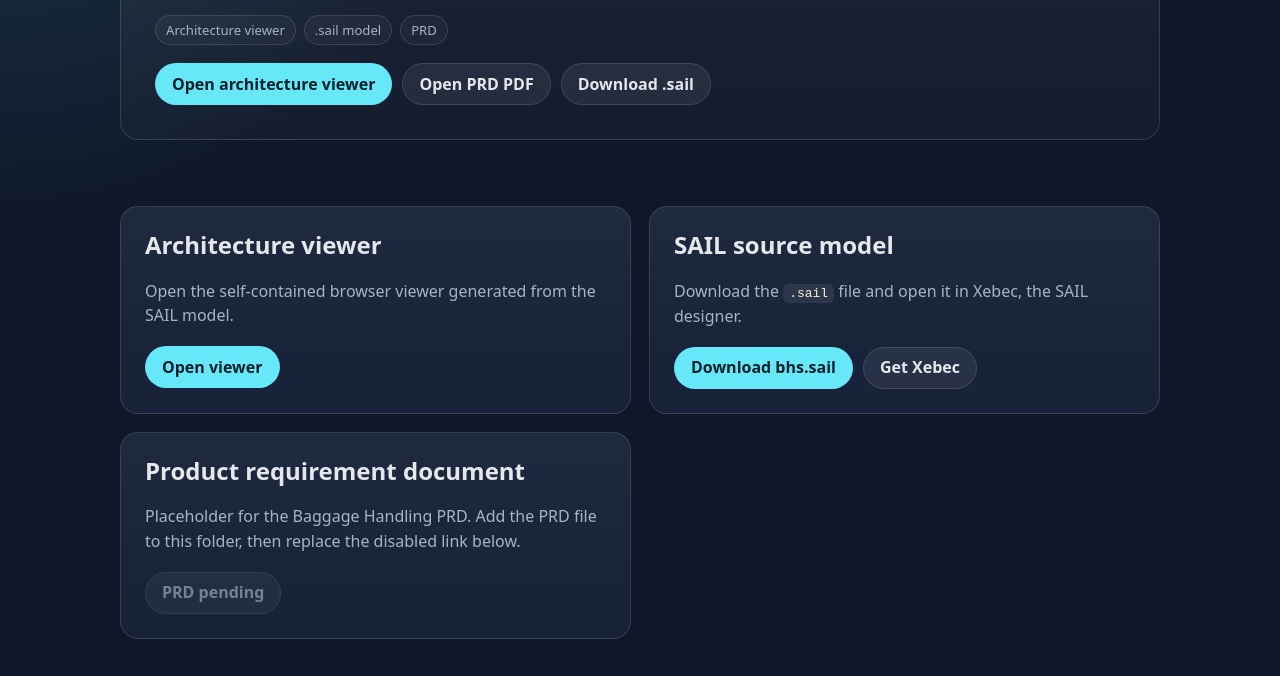
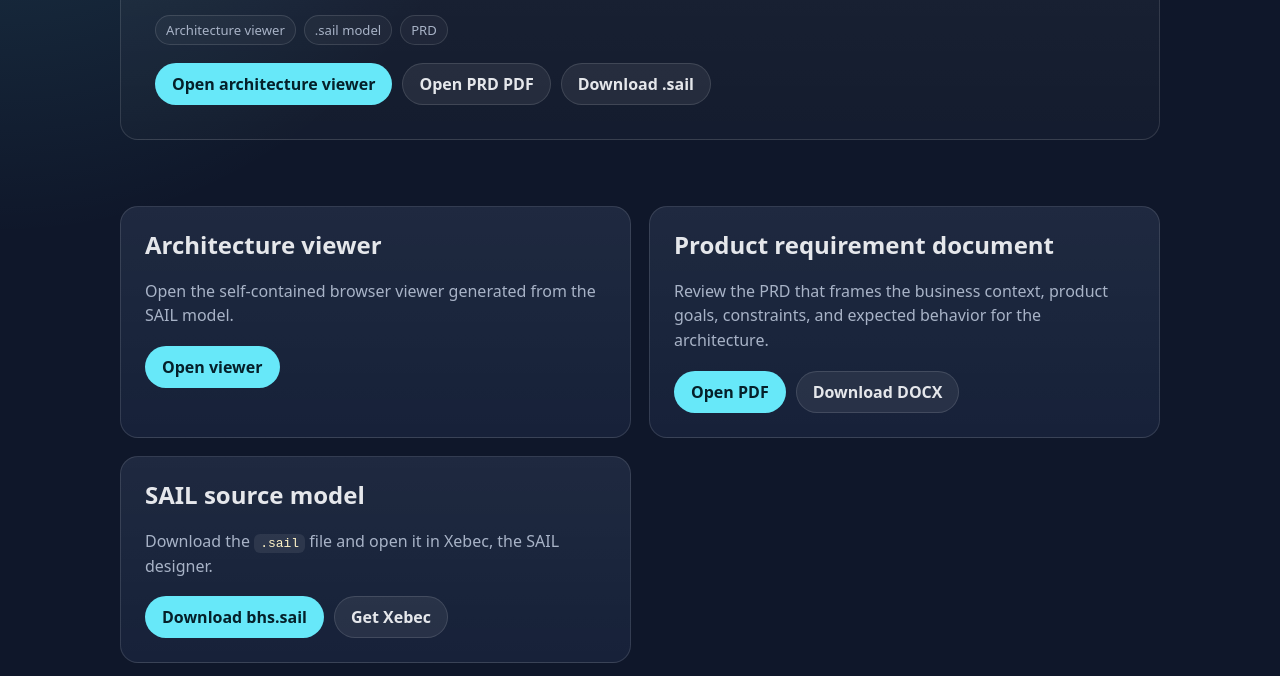
Before and after one commit to thesimmermon/SAIL-Framework, a plain HTML site: page docs/examples/BaggageHandling/index.html in a window 1280 px wide. Shown: the part 276-952 px from the top of the page. Drawn offline with Linux system fonts and the light colour scheme.

Commit message:
Getting the file references correct

```diff
--- a/docs/examples/BaggageHandling/index.html
+++ b/docs/examples/BaggageHandling/index.html
@@ -240,6 +240,18 @@
         </article>
 
         <article class="card">
+          <h2>Product requirement document</h2>
+          <p>
+            Review the PRD that frames the business context, product goals,
+            constraints, and expected behavior for the architecture.
+          </p>
+          <div class="actions">
+            <a class="button primary" href="BaggageHandingPRD.pdf">Open PDF</a>
+            <a class="button" href="BaggageHandingPRD.docx" download>Download DOCX</a>
+          </div>
+        </article>
+
+        <article class="card">
           <h2>SAIL source model</h2>
           <p>
             Download the <code>.sail</code> file and open it in Xebec, the SAIL designer.
@@ -250,23 +262,6 @@
           </div>
         </article>
 
-        <article class="card">
-          <h2>Product requirement document</h2>
-          <p>
-            Placeholder for the Baggage Handling PRD. Add the PRD file to this folder,
-            then replace the disabled link below.
-          </p>
-          <div class="actions">
-            <span class="button disabled" aria-disabled="true">PRD pending</span>
-          </div>
-
-          <!--
-            WHEN THE PRD IS ADDED, REPLACE THE DISABLED BUTTON ABOVE WITH:
-
-            <a class="button primary" href="BaggageHandling-PRD.pdf">Open PRD PDF</a>
-            <a class="button" href="BaggageHandling-PRD.docx" download>Download DOCX</a>
-          -->
-        </article>
       </section>
     </div>
   </main>
```
